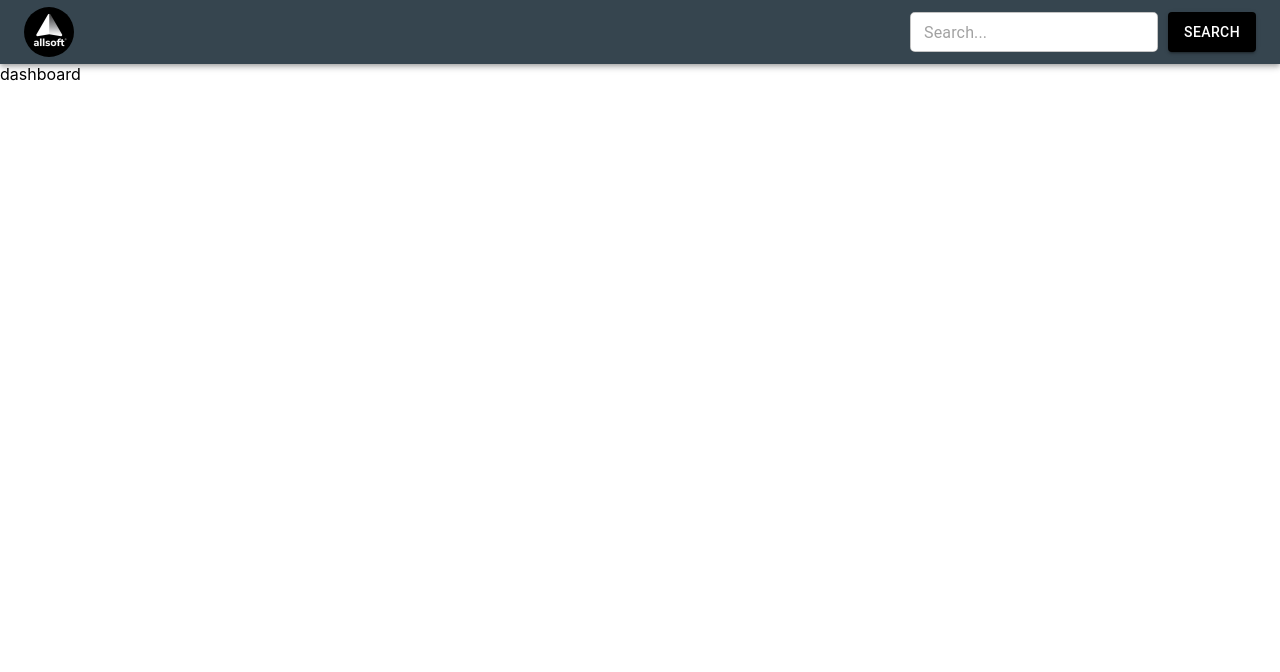
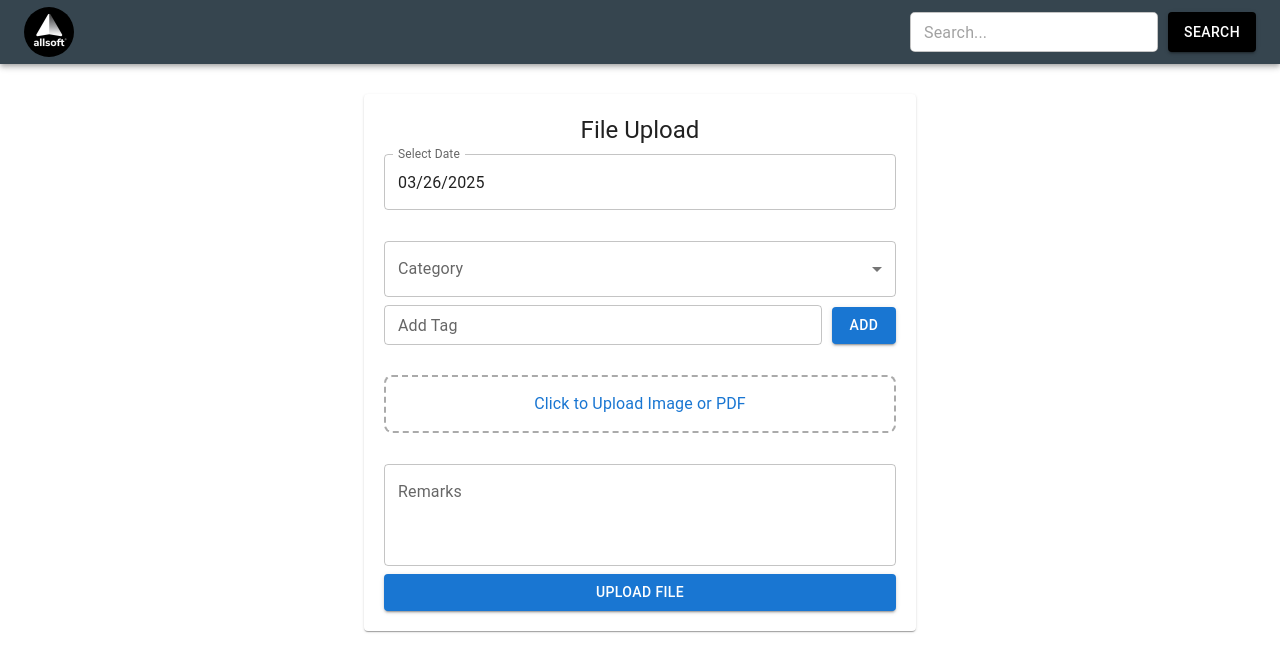
Before and after one commit to Nihal30/AllSoftAssignment, a React (Create React App) app: page /dashboard in a window 1280 px wide. Shown: the top 672 px of the page. Built offline with nearby package versions, Linux system fonts and the light colour scheme.

Commit message:
File Upload Form

```diff
--- a/package.json
+++ b/package.json
@@ -5,16 +5,21 @@
   "dependencies": {
     "@emotion/react": "^11.14.0",
     "@emotion/styled": "^11.14.0",
+    "@mui/icons-material": "^7.0.0",
+    "@mui/lab": "^7.0.0-beta.9",
     "@mui/material": "^7.0.0",
+    "@mui/x-date-pickers": "^7.28.0",
     "@testing-library/dom": "^10.4.0",
     "@testing-library/jest-dom": "^6.6.3",
     "@testing-library/react": "^16.2.0",
     "@testing-library/user-event": "^13.5.0",
     "axios": "^1.8.4",
     "bootstrap": "^5.3.3",
+    "dayjs": "^1.11.13",
     "react": "^19.0.0",
     "react-bootstrap": "^2.10.9",
     "react-dom": "^19.0.0",
+    "react-hook-form": "^7.54.2",
     "react-router-dom": "^7.4.0",
     "react-scripts": "5.0.1",
     "web-vitals": "^2.1.4"
--- /dev/null
+++ b/src/components/Form.js
@@ -0,0 +1,259 @@
+    import React, { useState } from "react";
+    import {
+    Container,
+    Card,
+    Typography,
+    TextField,
+    Button,
+    MenuItem,
+    Select,
+    FormControl,
+    InputLabel,
+    Chip,
+    Box,
+    IconButton,
+    } from "@mui/material";
+    import { LocalizationProvider } from "@mui/x-date-pickers/LocalizationProvider";
+    import { AdapterDayjs } from "@mui/x-date-pickers/AdapterDayjs";
+    import { DatePicker } from "@mui/x-date-pickers/DatePicker";
+    import { useForm, Controller } from "react-hook-form";
+    import dayjs from "dayjs";
+    import { Close } from "@mui/icons-material";
+
+    const FileUploadComponent = () => {
+    const [tags, setTags] = useState([]);
+    const [newTag, setNewTag] = useState("");
+    const [file, setFile] = useState(null);
+    const [preview, setPreview] = useState("");
+
+    const {
+        control,
+        handleSubmit,
+        setValue,
+        watch,
+        register,
+        formState: { errors },
+    } = useForm({
+        defaultValues: {
+        date: dayjs(),
+        category: "",
+        subCategory: "",
+        remarks: "",
+        },
+    });
+
+    const category = watch("category");
+
+    const personalNames = ["John", "Tom", "Emily", "Sara"];
+    const professionalDepartments = ["Accounts", "HR", "IT", "Finance"];
+
+    // Handle File Upload
+    const handleFileChange = (event) => {
+        const selectedFile = event.target.files[0];
+        if (selectedFile && (selectedFile.type === "image/png" || selectedFile.type === "application/pdf")) {
+        setFile(selectedFile);
+
+        // If it's an image, generate a preview
+        if (selectedFile.type.startsWith("image/")) {
+            const reader = new FileReader();
+            reader.onloadend = () => setPreview(reader.result);
+            reader.readAsDataURL(selectedFile);
+        } else {
+            setPreview(""); // Clear preview if it's a PDF
+        }
+        } else {
+        alert("Only Image (PNG) and PDF files are allowed.");
+        setFile(null);
+        setPreview(""); // Clear preview
+        }
+    };
+
+    // Add Tags
+    const handleAddTag = () => {
+        if (newTag.trim() && !tags.includes(newTag.trim())) {
+          setTags((prevTags) => [...prevTags, newTag.trim()]);
+          setNewTag(""); // Clear input after adding
+        }
+      };
+
+
+    // Remove Tags
+    const handleDeleteTag = (tagToDelete) => {
+        setTags(tags.filter((tag) => tag !== tagToDelete));
+    };
+
+    // Handle Form Submit
+    const onSubmit = (data) => {
+        console.log("Form Data:", {
+        ...data,
+        tags,
+        file: file ? file.name : "No file selected",
+        });
+    };
+
+    return (
+        <Container maxWidth="sm" style={{ marginTop: "30px" }}>
+        <Card style={{ padding: "20px", textAlign: "center" }}>
+            <Typography variant="h5" gutterBottom>
+            File Upload
+            </Typography>
+
+            {/* ✅ Wrapped DatePicker inside LocalizationProvider */}
+            <LocalizationProvider dateAdapter={AdapterDayjs}>
+            <Controller
+                name="date"
+                control={control}
+                rules={{ required: "Date is required" }}
+                render={({ field }) => (
+                <DatePicker
+                    {...field}
+                    label="Select Date"
+                    value={field.value}
+                    onChange={(newValue) => setValue("date", newValue)}
+                    sx={{ width: "100%", marginBottom: "15px" }}
+                />
+                )}
+            />
+            </LocalizationProvider>
+            {errors.date && <Typography color="error">{errors.date.message}</Typography>}
+
+            {/* Category Dropdown */}
+            <FormControl fullWidth margin="normal">
+            <InputLabel>Category</InputLabel>
+            <Controller
+                name="category"
+                control={control}
+                rules={{ required: "Category is required" }}
+                render={({ field }) => (
+                <Select {...field}>
+                    <MenuItem value="Personal">Personal</MenuItem>
+                    <MenuItem value="Professional">Professional</MenuItem>
+                </Select>
+                )}
+            />
+            </FormControl>
+            {errors.category && <Typography color="error">{errors.category.message}</Typography>}
+
+            {/* Dynamic Dropdown */}
+            {category && (
+            <FormControl fullWidth margin="normal">
+                <InputLabel>{category === "Personal" ? "Select Name" : "Select Department"}</InputLabel>
+                <Controller
+                name="subCategory"
+                control={control}
+                rules={{ required: "This field is required" }}
+                render={({ field }) => (
+                    <Select {...field}>
+                    {(category === "Personal" ? personalNames : professionalDepartments).map((option) => (
+                        <MenuItem key={option} value={option}>
+                        {option}
+                        </MenuItem>
+                    ))}
+                    </Select>
+                )}
+                />
+            </FormControl>
+            )}
+            {errors.subCategory && <Typography color="error">{errors.subCategory.message}</Typography>}
+
+            {/* Tag Input Field */}
+            <Box sx={{ display: "flex", alignItems: "center", marginBottom: "15px" }}>
+            <TextField
+                label="Add Tag"
+                variant="outlined"
+                size="small"
+                value={newTag}
+                onChange={(e) => setNewTag(e.target.value)}
+                sx={{ flexGrow: 1, marginRight: "10px" }}
+            />
+            <Button variant="contained" onClick={handleAddTag}>
+                Add
+            </Button>
+            </Box>
+
+            {/* Display Tags */}
+            <Box sx={{ display: "flex", flexWrap: "wrap", gap: "5px", marginBottom: "15px" }}>
+            {tags.map((tag, index) => (
+                <Chip key={index} label={tag} onDelete={() => handleDeleteTag(tag)} />
+            ))}
+            </Box>
+
+            {/* File Upload Section */}
+            <Box
+            sx={{
+                border: "2px dashed #aaa",
+                borderRadius: "8px",
+                padding: "15px",
+                textAlign: "center",
+                marginBottom: "15px",
+                cursor: "pointer",
+                "&:hover": { borderColor: "#000" },
+            }}
+            >
+            <input
+                type="file"
+                accept="image/png, application/pdf"
+                onChange={handleFileChange}
+                style={{ display: "none" }}
+                id="fileInput"
+            />
+            <label htmlFor="fileInput" style={{ cursor: "pointer" }}>
+                <Typography variant="body1" color="primary">
+                Click to Upload Image or PDF
+                </Typography>
+            </label>
+            </Box>
+
+            {/* Image Preview */}
+            {preview && (
+          <Box
+            sx={{
+              position: "relative",
+              display: "inline-block",
+              marginBottom: "15px",
+            }}
+          >
+            <IconButton
+              sx={{
+                position: "absolute",
+                top: 0,
+                right: 0,
+                background: "rgba(255,255,255,0.6)",
+              }}
+              onClick={() => {
+                setFile(null);
+                setPreview("");
+              }}
+            >
+              <Close />
+            </IconButton>
+            <img
+              src={preview}
+              alt="Preview"
+              style={{ width: "100%", maxHeight: "200px", borderRadius: "8px" }}
+            />
+          </Box>
+        )}
+
+            {/* Remarks Field */}
+            <TextField
+            fullWidth
+            label="Remarks"
+            multiline
+            rows={3}
+            variant="outlined"
+            {...register("remarks", { required: "Remarks are required" })}
+            margin="normal"
+            />
+            {errors.remarks && <Typography color="error">{errors.remarks.message}</Typography>}
+
+            {/* Submit Button */}
+            <Button variant="contained" color="primary" fullWidth onClick={handleSubmit(onSubmit)}>
+            Upload File
+            </Button>
+        </Card>
+        </Container>
+    );
+    };
+
+    export default FileUploadComponent;
--- a/src/pages/dashboard.js
+++ b/src/pages/dashboard.js
@@ -1,11 +1,12 @@
 import React from "react";
 import NavBar from "../components/NavBar";
+import Form  from "../components/Form"
 
 const Dashboard = () => {
   return (
     <div>
       <NavBar />
-      dashboard
+      <Form />
     </div>
   );
 };
```
Also changed, not shown: 1 other file (tests, documents, lock files or other folders).
